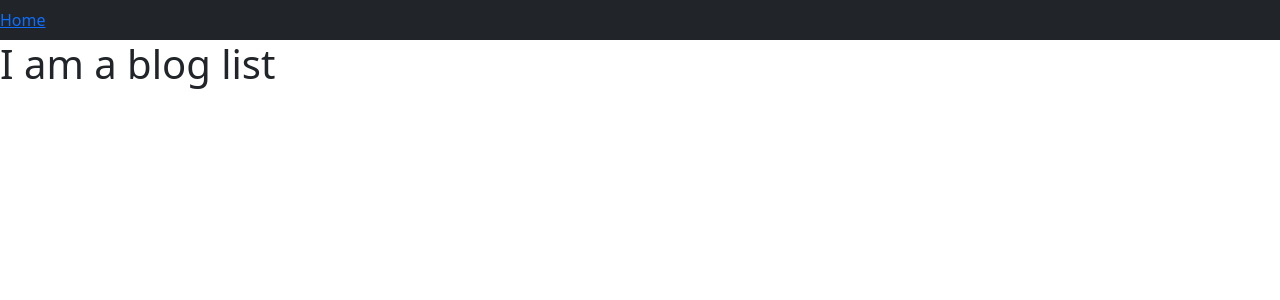
After one commit to 99889/Blog, a Django app: page /blog/ in a window 1280 px wide. The commit adds this page. Shown: the top 300 px of the page. Run offline with Django 4.2, Linux system fonts and the light colour scheme.

Commit message:
third commit

```diff
--- a/App_Blog/urls.py
+++ b/App_Blog/urls.py
@@ -2,6 +2,8 @@
 from django.urls import path
 from . import views
 
+app_name = 'App_Blog'
+
 urlpatterns = [
-
+    path('', views.blog_list, name="blog_list")
 ]
--- a/App_Blog/views.py
+++ b/App_Blog/views.py
@@ -1,3 +1,5 @@
 from django.shortcuts import render
 
 # Create your views here.
+def blog_list(request):
+    return render (request, 'App_Blog/blog_list.html', context={})
--- a/My_Blog_project/views.py
+++ b/My_Blog_project/views.py
@@ -1,6 +1,8 @@
 from django.http import HttpResponse
+from django.shortcuts import HttpResponseRedirect
+from django.urls import reverse
 
 
 
 def index(request):
-    return HttpResponse("Home Page")
+    return HttpResponseRedirect(reverse('App_Blog:blog_list'))
--- /dev/null
+++ b/templates/App_Blog/blog_list.html
@@ -0,0 +1,8 @@
+{% extends 'base.html' %}
+{% block title %} Home {% endblock %}
+
+
+{% block body_block %}
+
+<h1> I am a blog list </h1>
+{% endblock %}
--- a/templates/base.html
+++ b/templates/base.html
@@ -6,16 +6,29 @@
     <title>Bootstrap demo</title>
     <link href="https://cdn.jsdelivr.net/npm/bootstrap@5.3.0/dist/css/bootstrap.min.css" rel="stylesheet" integrity="sha384-9ndCyUaIbzAi2FUVXJi0CjmCapSmO7SnpJef0486qhLnuZ2cdeRhO02iuK6FUUVM" crossorigin="anonymous">
     <title>
-      {% block title%}
+      {% block title %}
         Blog Page
       {% endblock %}
     </title>
   </head>
   <body>
 
-    <nav class='navbar navbar-expand-sm bg-darknavbar-dark'>
+    <nav class='navbar navbar-expand-sm bg-dark navbar-dark'>
+      <ul class="navbar-nav">
+        <li class="nav-item active">
+          <a class="" href="{% url 'index' %}">Home</a>
+
+
+        </li>
+
+      </ul>
     </nav>
-    <h1>Hello, world!</h1>
+    {% block body_block %}
+
+    {% endblock %}
+
+
+
     <script src="https://cdn.jsdelivr.net/npm/bootstrap@5.3.0/dist/js/bootstrap.bundle.min.js" integrity="sha384-geWF76RCwLtnZ8qwWowPQNguL3RmwHVBC9FhGdlKrxdiJJigb/j/68SIy3Te4Bkz" crossorigin="anonymous"></script>
     <script src="https://cdn.jsdelivr.net/npm/@popperjs/core@2.11.8/dist/umd/popper.min.js" integrity="sha384-I7E8VVD/ismYTF4hNIPjVp/Zjvgyol6VFvRkX/vR+Vc4jQkC+hVqc2pM8ODewa9r" crossorigin="anonymous"></script>
     <script src="https://cdn.jsdelivr.net/npm/bootstrap@5.3.0/dist/js/bootstrap.min.js" integrity="sha384-fbbOQedDUMZZ5KreZpsbe1LCZPVmfTnH7ois6mU1QK+m14rQ1l2bGBq41eYeM/fS" crossorigin="anonymous"></script>
```
Also changed, not shown: App_Login/views.py (+12 -0 lines), templates/App_Login/signup.html (added, +21 -0 lines).
